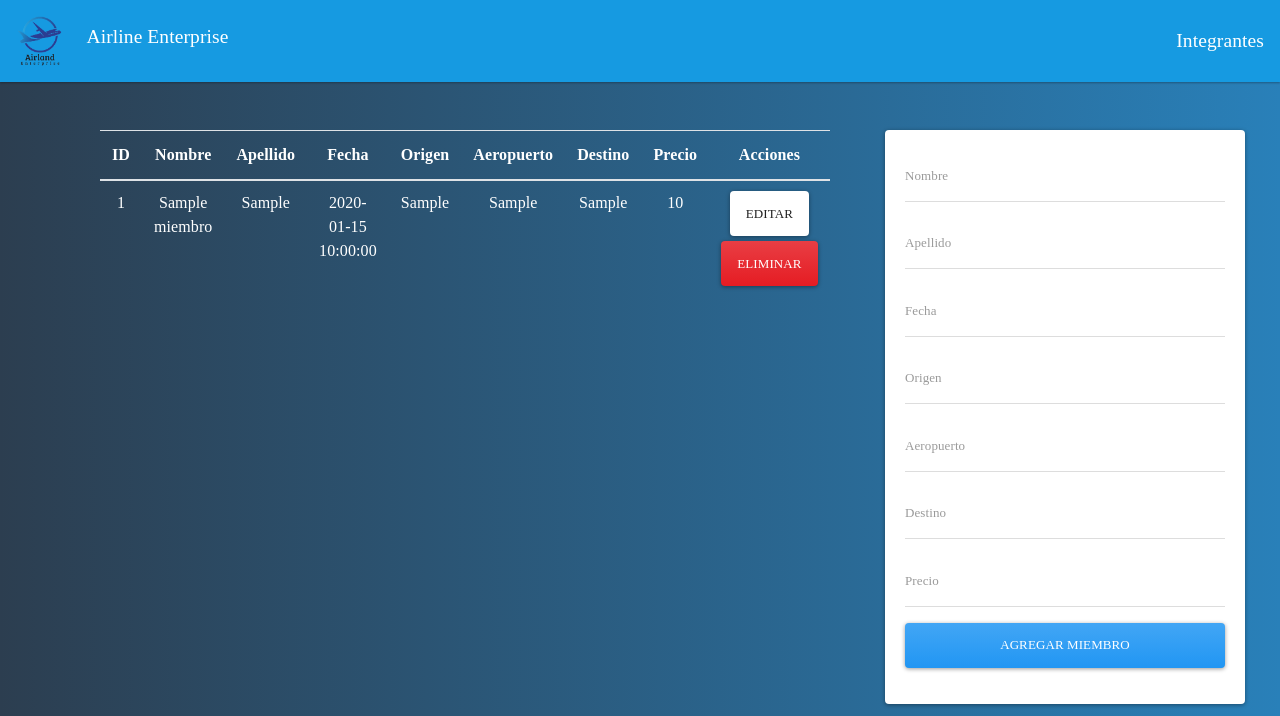
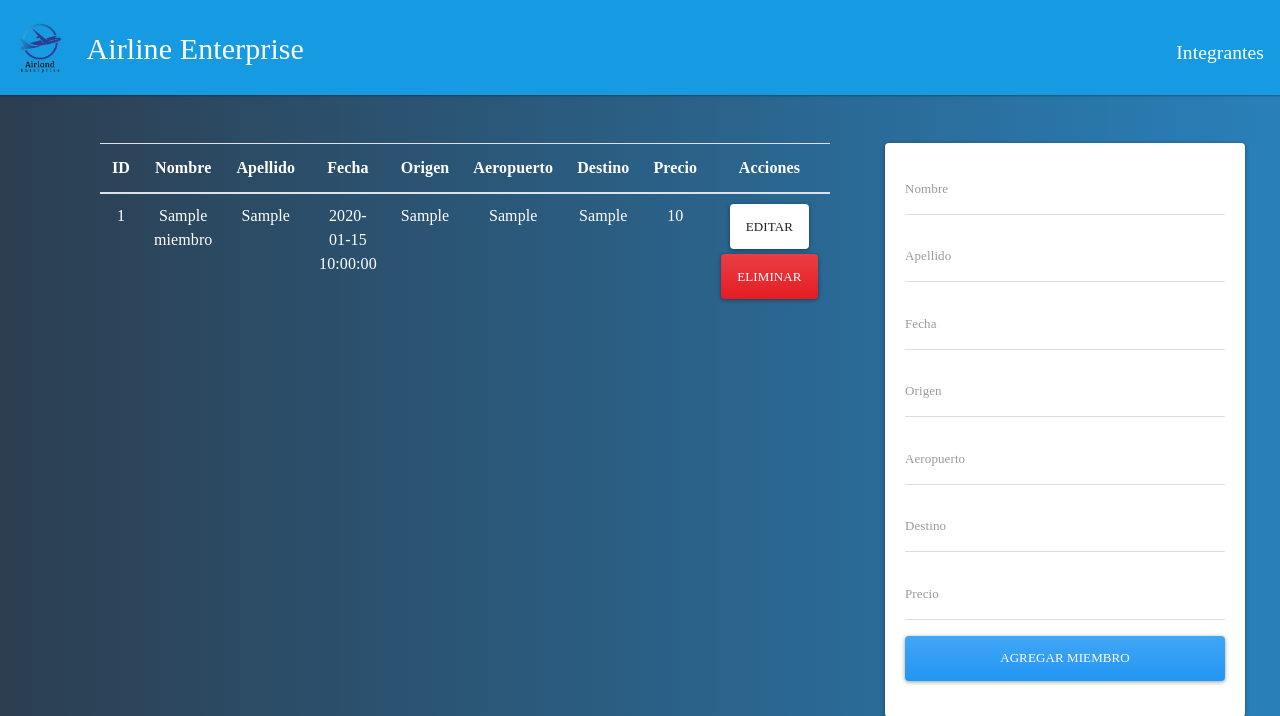
Before and after one commit to GonJurado/SO-G03, a Flask app: page / in a window 1280 px wide. Shown: the top 716 px of the page. Run offline with Flask 3, Linux system fonts and the light colour scheme; tables that the repository leaves empty or names only in its code hold one stand-in row (values such as "Sample post"); some libraries are stand-ins or nearby versions.

Commit message:
Update main.css

```diff
--- a/flask-contacts-app/static/css/main.css
+++ b/flask-contacts-app/static/css/main.css
@@ -27,9 +27,9 @@ body {
   padding-top: 10px;
   align-self: center;
 }
-.text-white h4{
+.navbar.navbar-dark.bg-dark span{
   padding-top: 10px;
-  font-size: 20px;
+  font-size: 30px;
 }
 .navbar-brand-img {
   height: 50px;
```
